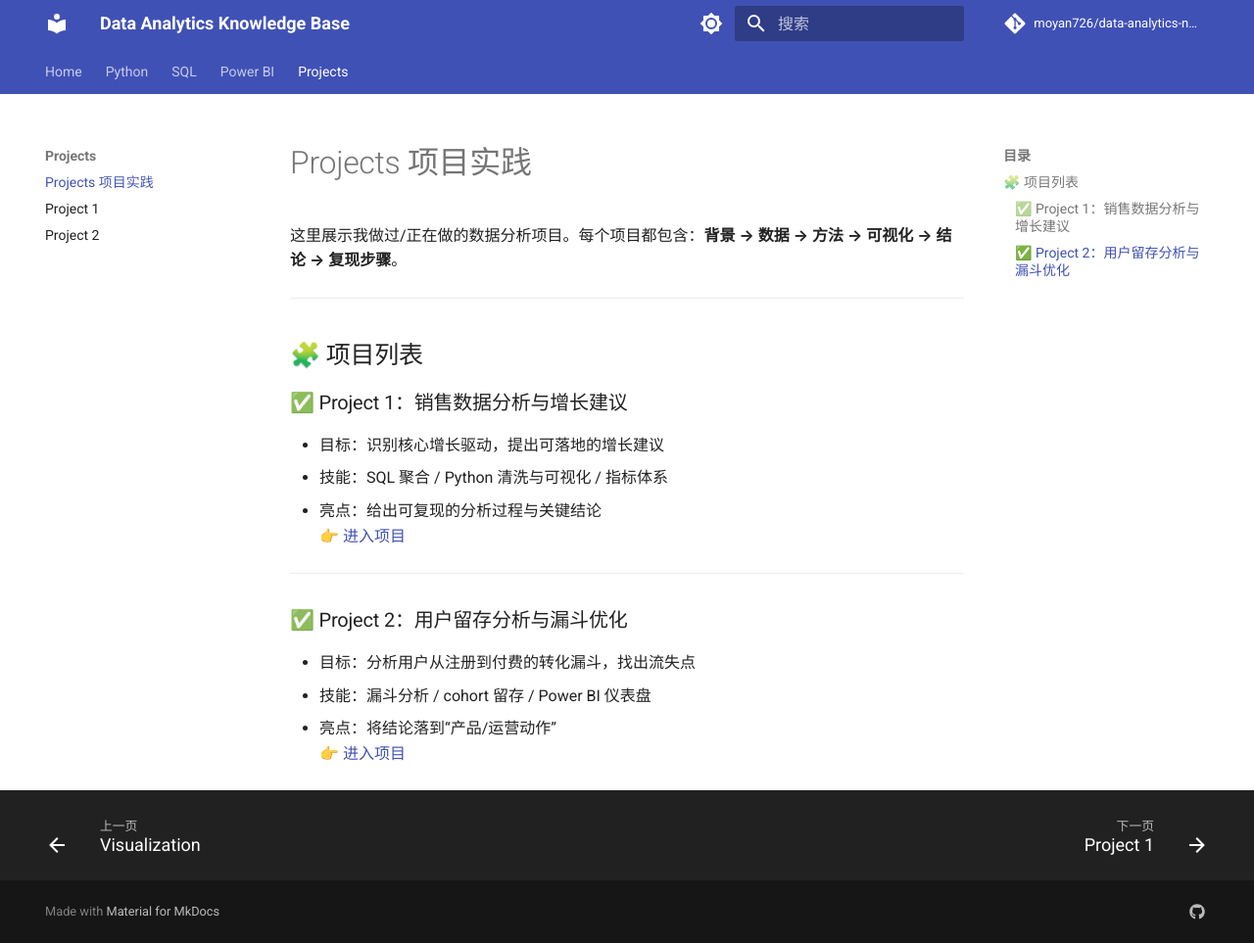
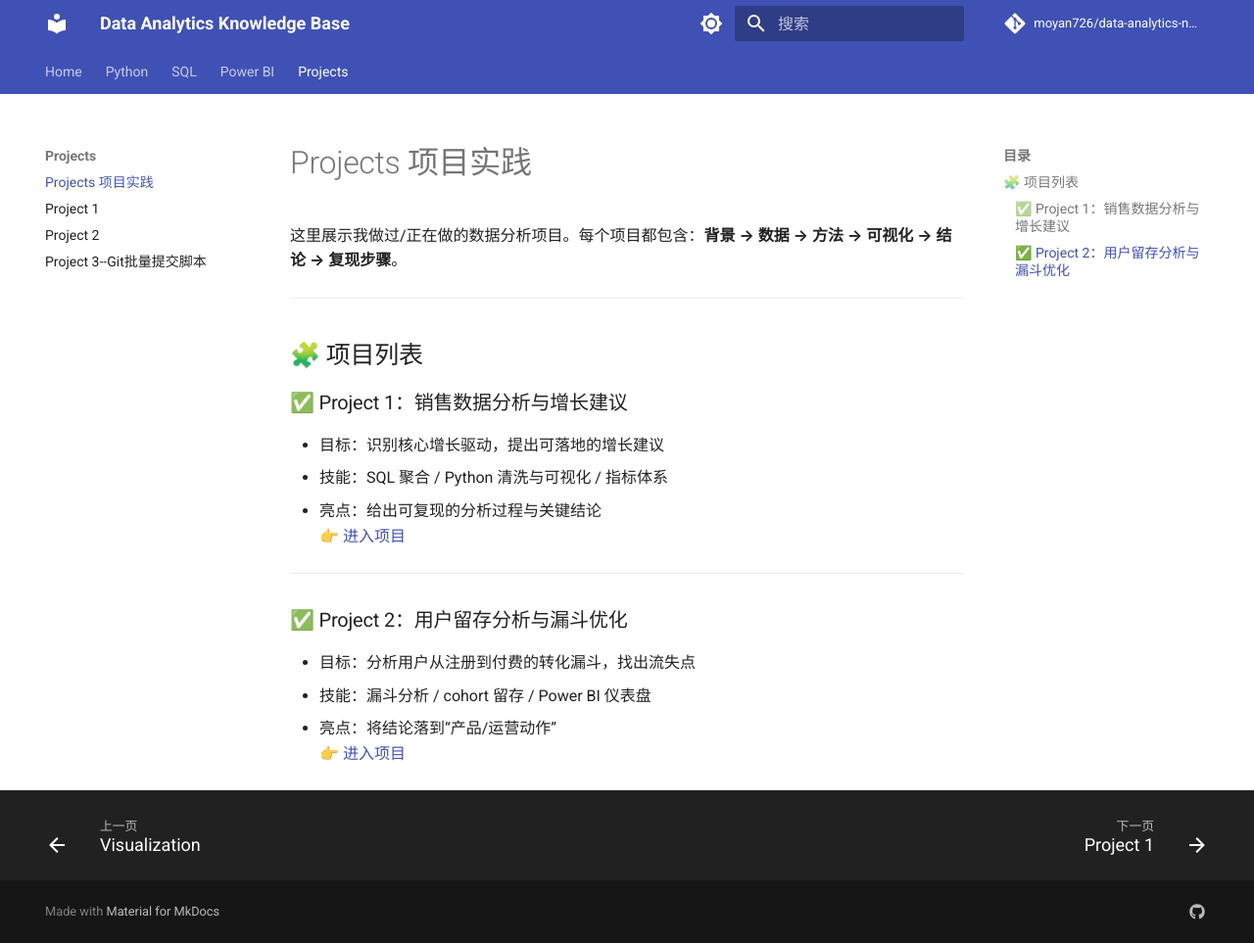
Before and after one commit to moyan726/data-analytics-notes, an MkDocs documentation site: the page built from docs/Projects/index.md, in a window 1280 px wide and 963 px high. Shown: the whole window at 98% size. Built offline with MkDocs 1.6.1 and Material for MkDocs 9.7.7, drawn with Linux system fonts in a browser that asks for light colours; comment, search, counter and statistics services are not loaded.

Commit message:
更新网页yml底层逻辑

```diff
--- a/mkdocs.yml
+++ b/mkdocs.yml
@@ -91,6 +91,7 @@ nav:
       - Projects/index.md
       - Project 1: Projects/project1.md
       - Project 2: Projects/project2.md
+      - Project 3--Git批量提交脚本: Projects/Git批量提交脚本.md
 
 extra:
   social:
```
